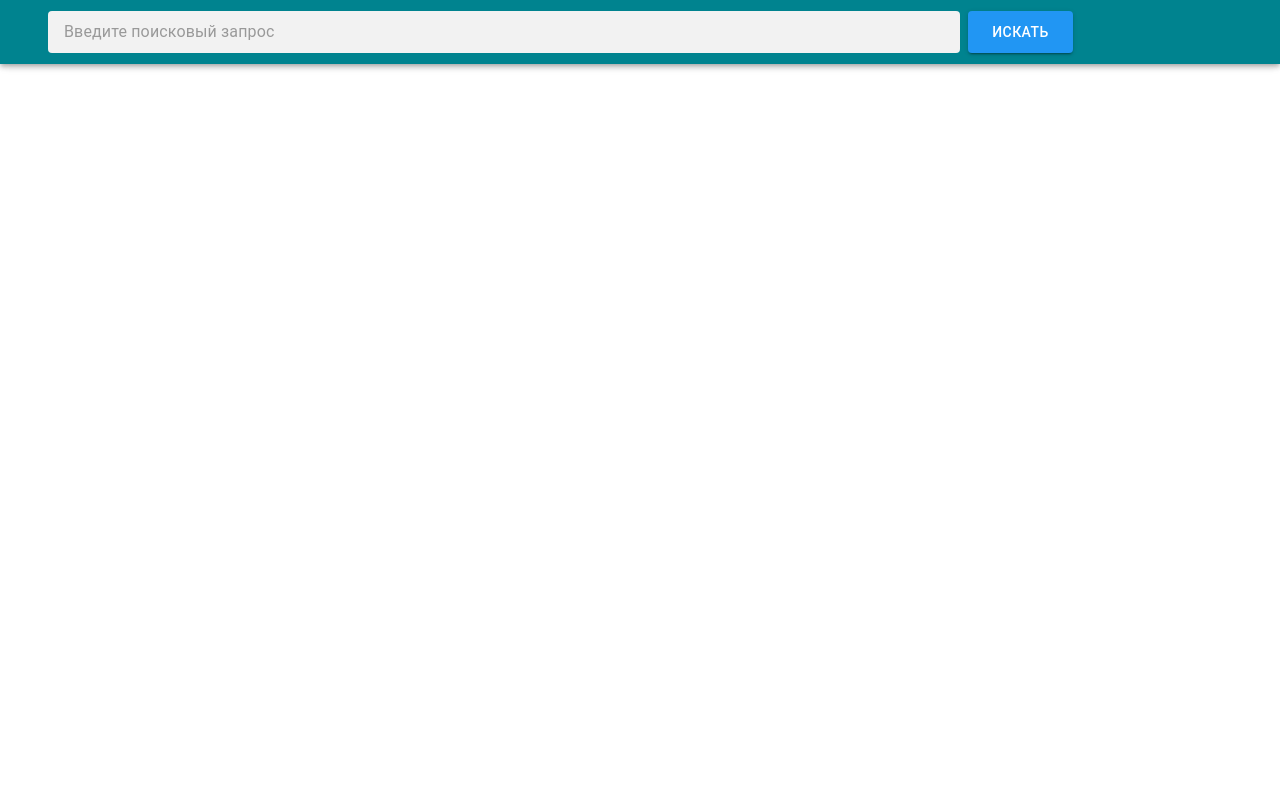
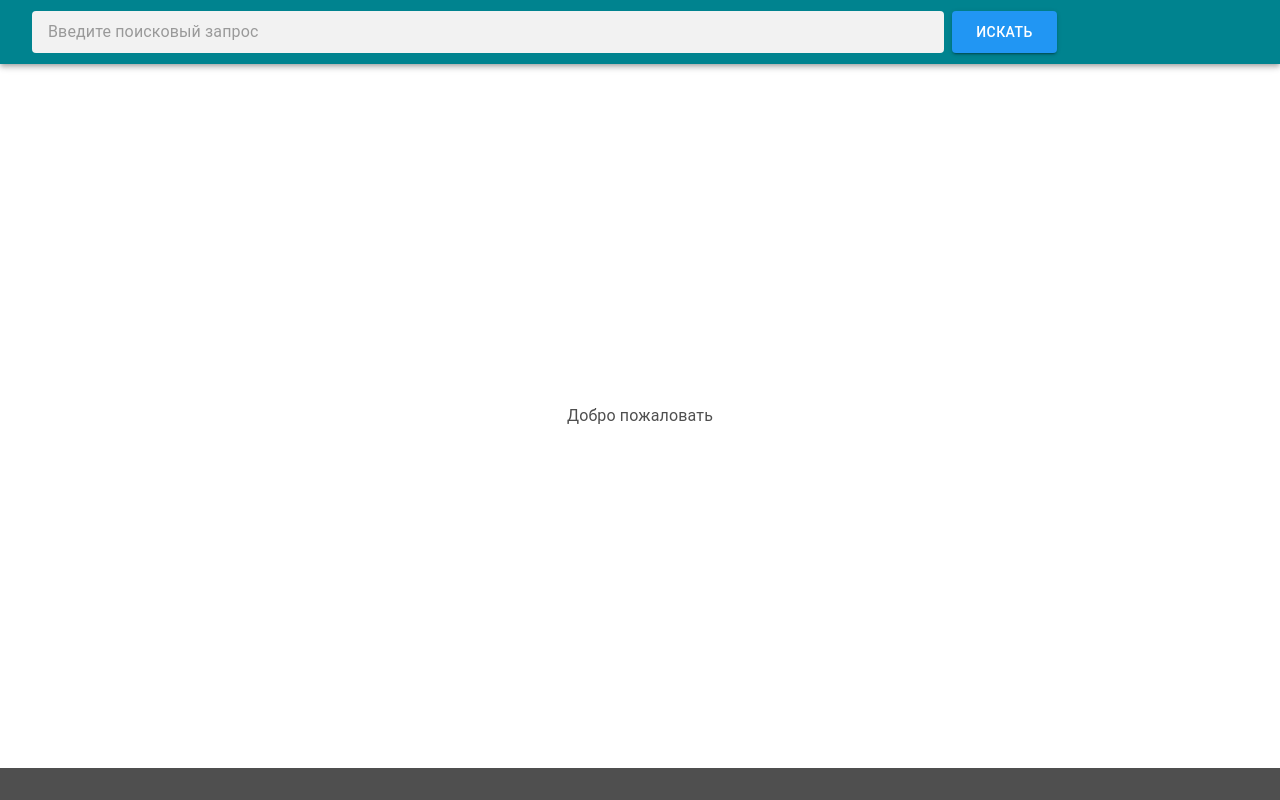
Before and after one commit to Namisami/gh-search, a React (Vite) app: page / in a window 1280 px wide. Built offline with nearby package versions, Linux system fonts and the light colour scheme.

Commit message:
refactor theme, make base welcome page

```diff
--- a/src/App.module.sass
+++ b/src/App.module.sass
@@ -0,0 +1,14 @@
+.welcomeWrapper
+  height: 100%
+  display: flex
+  justify-content: center
+  align-items: center
+.welcome
+  color: #4F4F4F
+  font-size: 46px
+  font-weight: 400
+.main
+  flex: 1 0 auto
+.footer
+  background-color: #4F4F4F
+  height: 32px
--- a/src/App.tsx
+++ b/src/App.tsx
@@ -1,32 +1,36 @@
-import { AppBar, Container, createTheme, ThemeProvider, Toolbar } from '@mui/material'
+import { AppBar, Container, ThemeProvider, Toolbar, Typography, Box } from '@mui/material';
+import theme from './ui/theme';
 import Search from './components/Search/Search';
-
-
-const theme = createTheme({
-  palette: {
-    primary: {
-      main: '#2196F3',
-    },
-    background: {
-      default: '#00838F',
-    }
-  },
-});
+import styles from './App.module.sass';
 
 function App() {
 
   return (
     <ThemeProvider theme={ theme }>
-      <AppBar position='fixed' sx={{ backgroundColor: theme.palette.background.default }}>
+      <AppBar
+        position='static'
+        sx={{ backgroundColor: theme.palette.background.default }}
+      >
         <Container maxWidth='xl'>
-          <Toolbar>
+          <Toolbar disableGutters>
             <Search />
           </Toolbar>
         </Container>
       </AppBar>
-
+      <Container className={ styles.main } maxWidth='xl'>
+        <div className={ styles.welcomeWrapper }>
+          <Typography
+            className={ styles.welcome }
+            variant='body1'
+            component='span'
+          >
+            Добро пожаловать
+          </Typography>
+        </div>
+      </Container>
+      <Box className={ styles.footer }/>
     </ThemeProvider>
   )
-}
+};
 
-export default App
+export default App;
--- a/src/index.css
+++ b/src/index.css
@@ -49,3 +49,9 @@ body, html{
   height: 100%;
   scroll-behavior: smooth;
 }
+
+#root {
+  display: flex;
+  flex-direction: column;
+  height: 100%;
+}
--- /dev/null
+++ b/src/ui/theme.ts
@@ -0,0 +1,24 @@
+import { createTheme } from "@mui/material";
+
+const theme = createTheme({
+  palette: {
+    primary: {
+      main: '#2196F3',
+    },
+    background: {
+      default: '#00838F',
+      paper: '#4F4F4F',
+    }
+  },
+  components: {
+    MuiContainer: {
+      styleOverrides: {
+        root: {
+          padding: '0 32px !important',
+        }
+      }
+    }
+  }
+});
+
+export default theme;
```
Also changed, not shown: src/components/Search/Search.tsx (+4 -4 lines).
